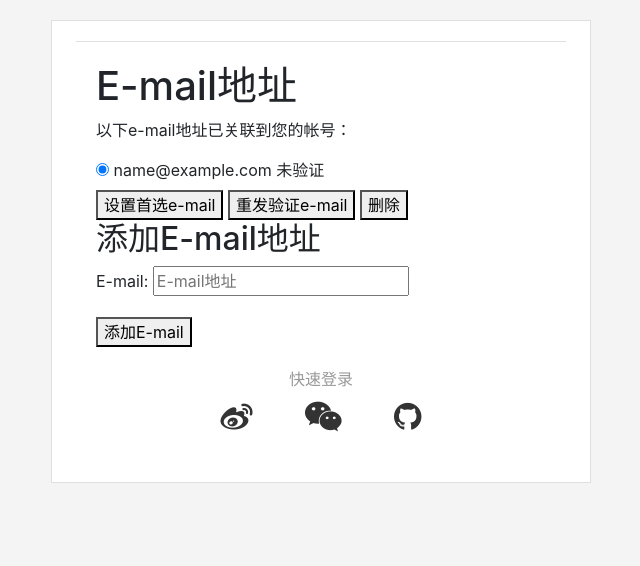
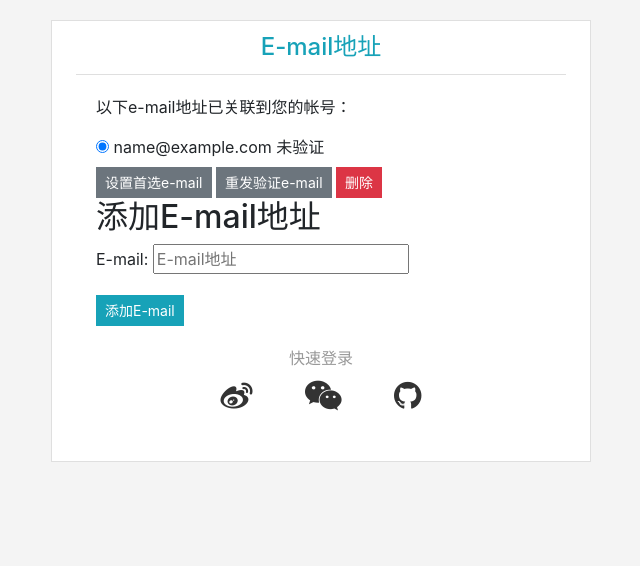
Before and after one commit to saturnisbig/blogproject, a Django app: page /accounts/email/ in a window 1280 px wide. Shown: the part 56-622 px from the top of the page, without its empty margins (319-959 px from the left). Run offline with Django 3.2, Linux system fonts and the light colour scheme; the visitor is signed in with stand-in values (Sample User, id 1); data comes from the database, SQL or seed files in the repository; some libraries are stand-ins or nearby versions.

Commit message:
支持用户注册时邮箱验证，及用户对注册邮箱管理

```diff
--- a/templates/account/email.html
+++ b/templates/account/email.html
@@ -3,9 +3,9 @@
 {% load i18n %}
 
 {% block head_title %}{% trans "Account" %}{% endblock %}
+{% block user_title %}{% trans "E-mail Addresses" %}{% endblock user_title %}
 
 {% block content %}
-    <h1>{% trans "E-mail Addresses" %}</h1>
 {% if user.emailaddress_set.all %}
 <p>{% trans 'The following e-mail addresses are associated with your account:' %}</p>
 
@@ -31,9 +31,9 @@
   {% endfor %}
 
 <div class="buttonHolder">
-      <button class="secondaryAction" type="submit" name="action_primary" >{% trans 'Make Primary' %}</button>
-      <button class="secondaryAction" type="submit" name="action_send" >{% trans 'Re-send Verification' %}</button>
-      <button class="primaryAction" type="submit" name="action_remove" >{% trans 'Remove' %}</button>
+      <button class="btn btn-secondary btn-sm rounded-0 secondaryAction" type="submit" name="action_primary" >{% trans 'Make Primary' %}</button>
+      <button class="btn btn-secondary btn-sm rounded-0 secondaryAction" type="submit" name="action_send" >{% trans 'Re-send Verification' %}</button>
+      <button class="btn btn-danger btn-sm rounded-0 primaryAction" type="submit" name="action_remove" >{% trans 'Remove' %}</button>
 </div>
 
 </fieldset>
@@ -50,7 +50,7 @@
     <form method="post" action="{% url 'account_email' %}" class="add_email">
         {% csrf_token %}
         {{ form.as_p }}
-        <button name="action_add" type="submit">{% trans "Add E-mail" %}</button>
+        <button class="btn btn-info btn-sm rounded-0 "name="action_add" type="submit">{% trans "Add E-mail" %}</button>
     </form>
 
 {% endblock %}
--- a/templates/users/base.html
+++ b/templates/users/base.html
@@ -29,6 +29,9 @@
 				<a class="btn btn-info btn-sm mx-4" href="{% url 'account_change_password'%}">
 					修改密码
 				</a>
+				<a class="btn btn-info btn-sm mx-4" href="{% url 'account_email'%}">
+					邮箱验证
+				</a>
 			</div>
 		</div>
 	</div>
```
Also changed, not shown: blogproject/settings.py (+11 -2 lines), templates/users/profile.html (+7 -2 lines).
